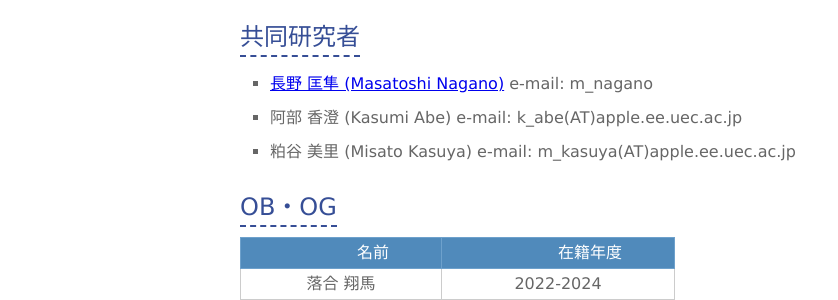
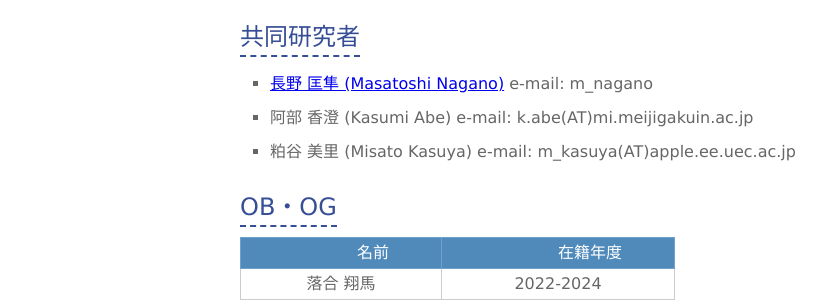
Before and after one commit to naka-lab/naka-lab.github.io, a Jekyll site: the page built from subpages/member.md, in a window 1280 px wide and 900 px high, scrolled down 1467 px. Shown: the part 152-452 px from the top of the window, without its empty margins (0-838 px from the left). Built offline with Jekyll 4.4.1, drawn with Linux system fonts in a browser that asks for light colours.

Commit message:
メールアドレス修正

```diff
--- a/subpages/member.md
+++ b/subpages/member.md
@@ -38,7 +38,7 @@ layout: default
 
 ## 共同研究者
 - [長野 匡隼 (Masatoshi Nagano)](https://sites.google.com/view/nagano-lab/profile) e-mail: m_nagano
-- 阿部 香澄 (Kasumi Abe) e-mail: k_abe(AT)apple.ee.uec.ac.jp
+- 阿部 香澄 (Kasumi Abe) e-mail: k.abe(AT)mi.meijigakuin.ac.jp
 - 粕谷 美里 (Misato Kasuya) e-mail:
 m_kasuya(AT)apple.ee.uec.ac.jp
 
```
